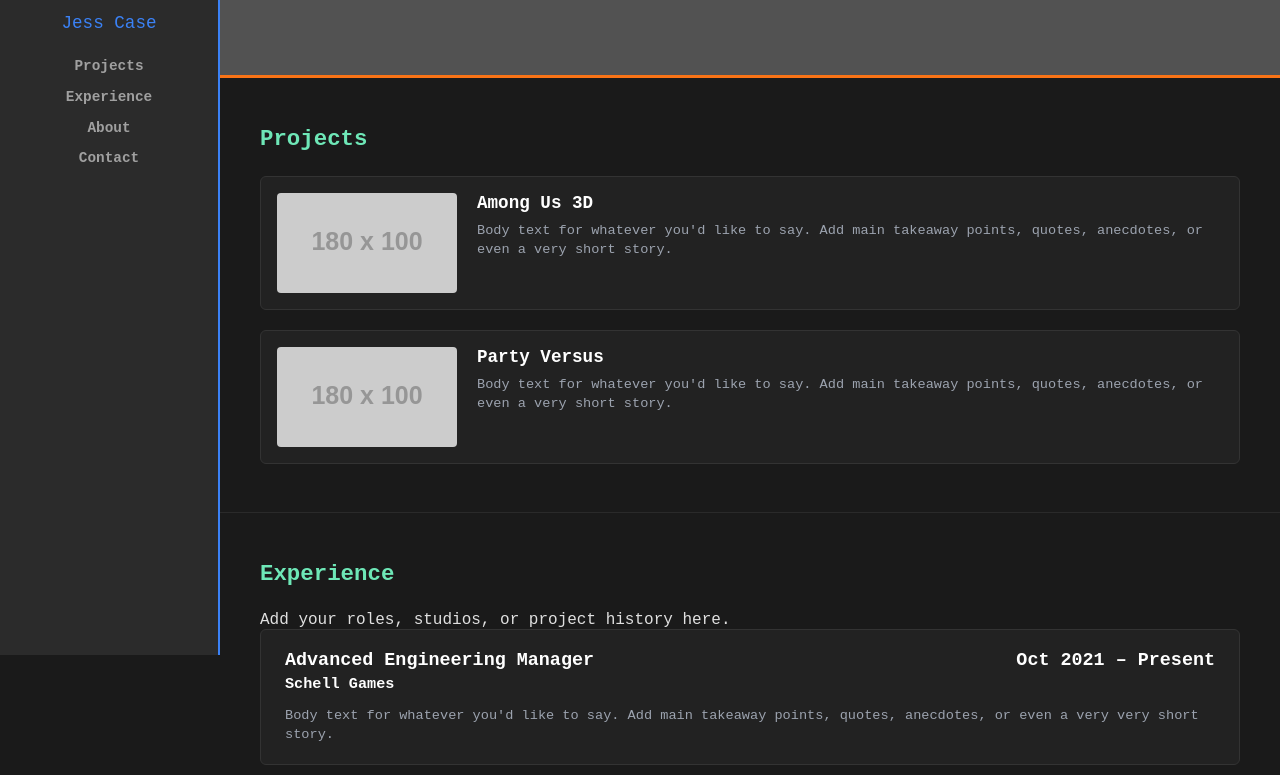
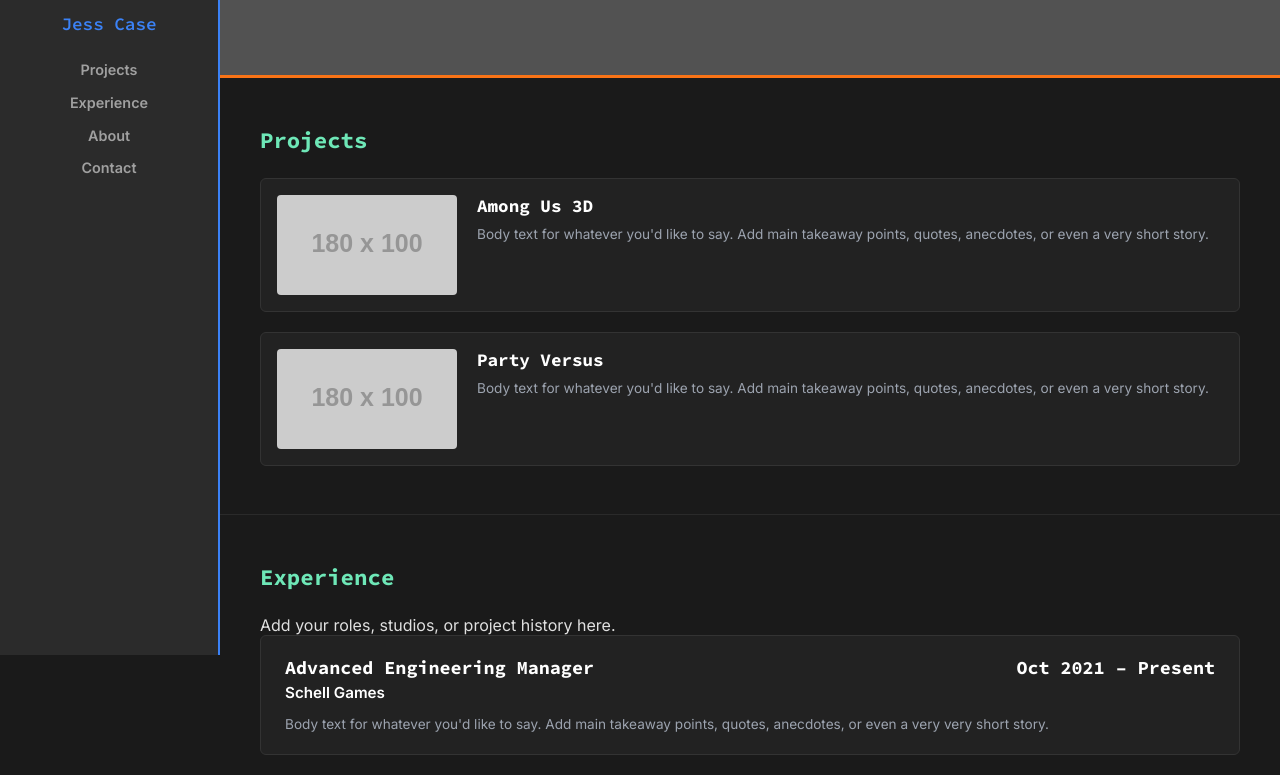
Before and after one commit to JessCase/JessCase.github.io, a plain HTML site: page index.html in a window 1280 px wide. Shown: the part 145-920 px from the top of the page. Drawn offline with Linux system fonts and the light colour scheme; placeholder pictures from the web are drawn by us.

Commit message:
Updating fonts

```diff
--- a/index.html
+++ b/index.html
@@ -5,6 +5,10 @@
   <meta name="viewport" content="width=device-width, initial-scale=1.0">
   <title>Portfolio</title>
   <link rel="stylesheet" href="style.css">
+	<!-- Google Fonts: Inter & Source Code Pro -->
+	<link rel="preconnect" href="https://fonts.googleapis.com">
+	<link rel="preconnect" href="https://fonts.gstatic.com" crossorigin>
+	<link href="https://fonts.googleapis.com/css2?family=Inter:wght@400;500;600&family=Source+Code+Pro:wght@600;700&display=swap" rel="stylesheet">
 </head>
 <body>
 
--- a/style.css
+++ b/style.css
@@ -12,11 +12,19 @@
     }
 
     body {
-      font-family: 'Courier New', Courier, monospace;
-      background-color: #1a1a1a;
+	  font-family: 'Inter', -apple-system, BlinkMacSystemFont, "Segoe UI", Roboto, sans-serif;      background-color: #1a1a1a;
       color: #e0e0e0;
       display: flex;
     }
+
+	/* Apply Source Code Pro to all titles and headers */
+	h1, h2, h3,
+	.sidebar-name,
+	.section-title,
+	.card-experience-title,
+	.card-experience-date {
+	  font-family: 'Source Code Pro', monospace;
+	}
 
     /* Fixed Left Sidebar */
     .sidebar {
```
